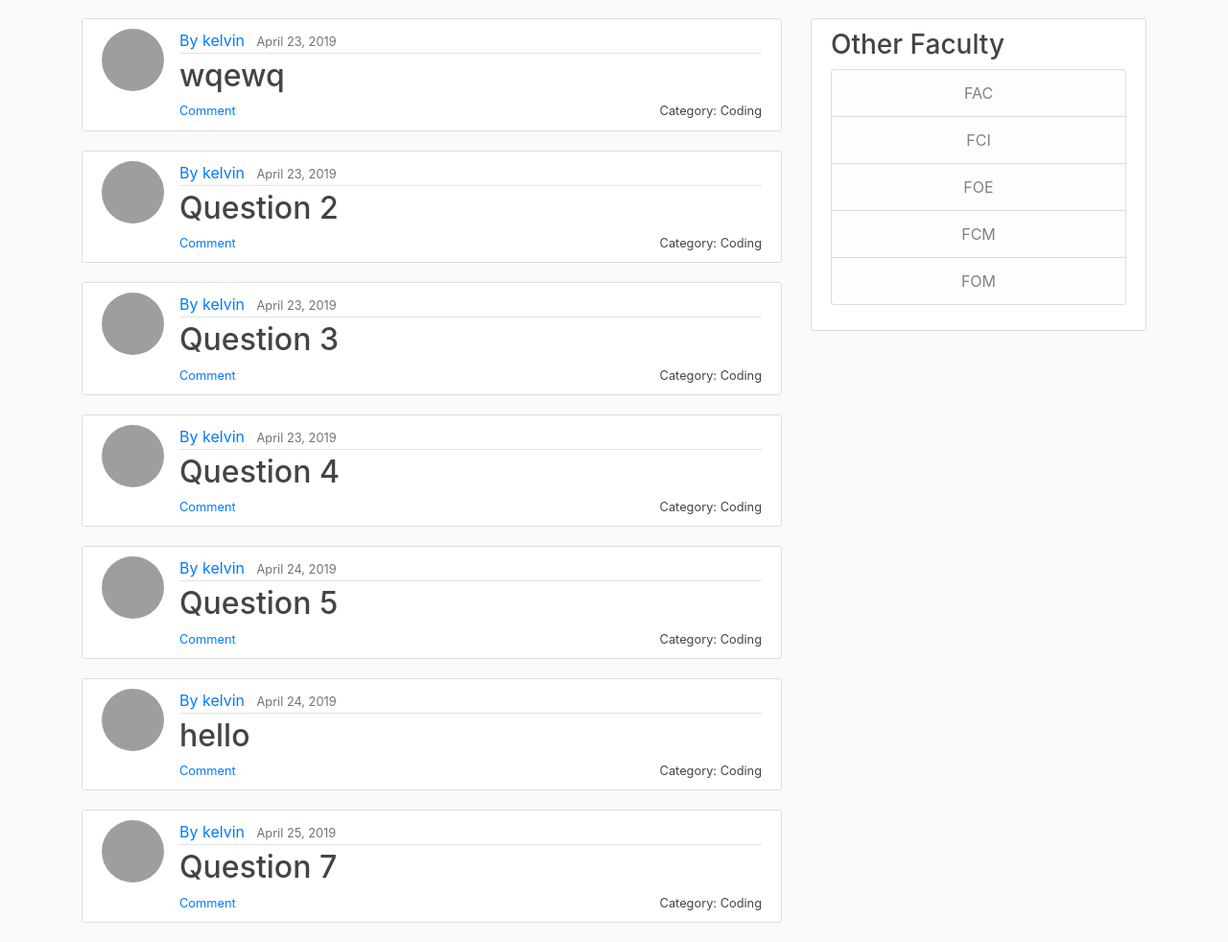
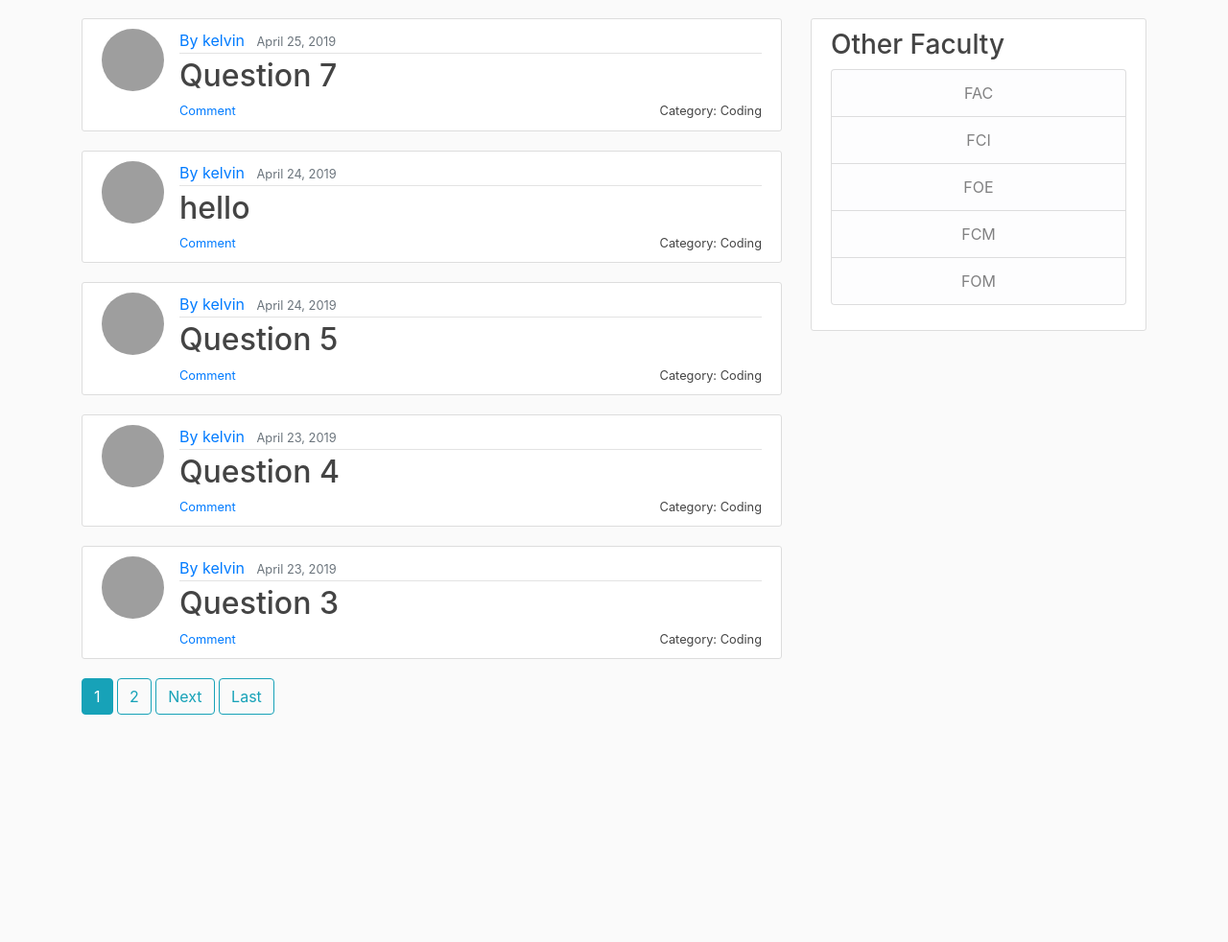
Before and after one commit to PriteshPatel3/mondayblur, a Django app: page /QnA/ in a window 1280 px wide. Shown: the part 61-1043 px from the top of the page at 96% size. After the commit the page ends 806 px from the top, so only its background shows below. Run offline with Django 3.2, Linux system fonts and the light colour scheme; data comes from the database, SQL or seed files in the repository; both versions use the stored data as it was after the commit; some libraries are stand-ins or nearby versions; grey boxes are pictures that could not be loaded.

Commit message:
pagination

```diff
--- a/MondayBlur/mondayblur/QnA/models.py
+++ b/MondayBlur/mondayblur/QnA/models.py
@@ -14,7 +14,8 @@ class category (models.Model):
 
 class question (models.Model):
     title = models.CharField(max_length=100) #use charfield to limit user input
-    slug = models.SlugField(max_length=100)
+    slug = models.SlugField(max_length
+    =100)
     content = models.TextField() #use TextField if there is no limit for the content
     date_published = models.DateTimeField(default=timezone.now) #auto-select the current time
     category = models.ForeignKey(category,on_delete=models.CASCADE)
--- a/MondayBlur/mondayblur/QnA/templates/QnA/question.html
+++ b/MondayBlur/mondayblur/QnA/templates/QnA/question.html
@@ -19,4 +19,23 @@
 		  </div>
 		</article>
 	{% endfor %}
+	{% if is_paginated %}
+
+		{% if page_obj.has_previous %}
+			<a class="btn btn-outline-info mb-4" href="?page=1">First</a>
+			<a class="btn btn-outline-info mb-4" href="?page={{ page_obj.previous_page_number }}">Previous</a>
+		{% endif %}
+
+		{% for num in page_obj.paginator.page_range %}
+			{% if page_obj.number == num %}
+				<a class="btn btn-info mb-4" href="?page={{ num }}">{{ num }}</a>
+			{% elif num > page_obj.number|add:'-3' and num < page_obj.number|add:'3'%}
+				<a class="btn btn-outline-info mb-4" href="?page={{ num }}">{{ num }}</a>
+			{% endif %}
+		{% endfor %}
+		{% if page_obj.has_next %}
+			<a class="btn btn-outline-info mb-4" href="?page={{ page_obj.next_page_number }}">Next</a>
+			<a class="btn btn-outline-info mb-4" href="?page={{ page_obj.paginator.num_pages}}">Last</a>
+		{% endif %}
+	{% endif %}
 {% endblock %}
--- a/MondayBlur/mondayblur/QnA/views.py
+++ b/MondayBlur/mondayblur/QnA/views.py
@@ -16,6 +16,9 @@ class QuestionListView(ListView):
     model = question
     template_name = 'QnA/question.html'
     context_object_name = 'question'
+    ordering = ['-date_published']
+    paginate_by = 5
+
 
 class QuestionCreateView(CreateView):
     model = question
```
Also changed, not shown: MondayBlur/mondayblur/QnA/forms.py (line endings or trailing spaces), MondayBlur/mondayblur/db.sqlite3.
